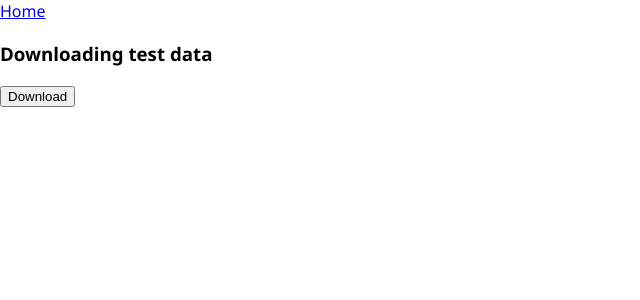
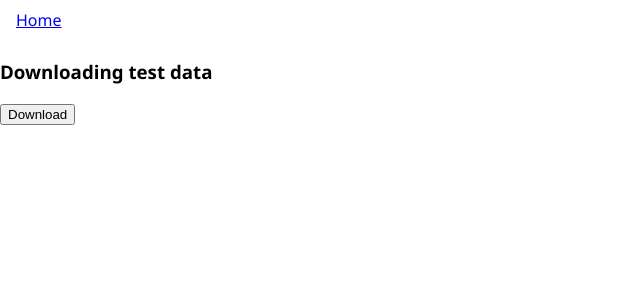
Before and after one commit to versatiles-org/versatiles-choro, a SvelteKit app: page /download_test_data in a window 1280 px wide. Shown: the top 300 px of the page, without its empty margins (0-640 px from the left). Built offline with nearby package versions, Linux system fonts and the light colour scheme.

Commit message:
refactor: restructure layout for improved component organization

```diff
--- a/src/routes/+layout.svelte
+++ b/src/routes/+layout.svelte
@@ -8,10 +8,12 @@
 	<link rel="icon" href={favicon} />
 </svelte:head>
 
-<main>
+<div class="app-container">
 	<nav><a href="/">Home</a></nav>
-	{@render children()}
-</main>
+	<main>
+		{@render children()}
+	</main>
+</div>
 
 <style>
 	:global(body) {
@@ -21,10 +23,28 @@
 		height: 100vh;
 		overflow: hidden;
 	}
-	main {
+	.app-container {
 		position: absolute;
 		width: 100%;
 		height: 100%;
 		box-sizing: border-box;
 	}
+	nav {
+		position: absolute;
+		top: 0;
+		left: 0;
+		right: 0;
+		height: 2.5rem;
+		display: flex;
+		align-items: center;
+		padding: 0 1rem;
+		box-sizing: border-box;
+	}
+	main {
+		position: absolute;
+		top: 2.5rem;
+		bottom: 0;
+		left: 0;
+		right: 0;
+	}
 </style>
```
